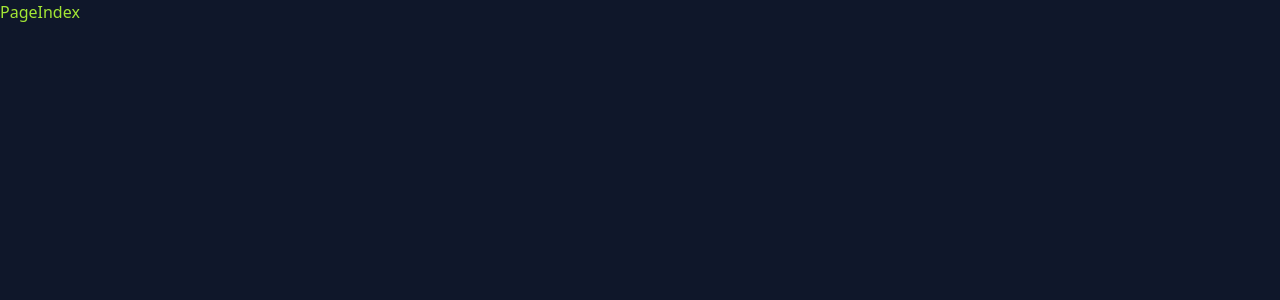
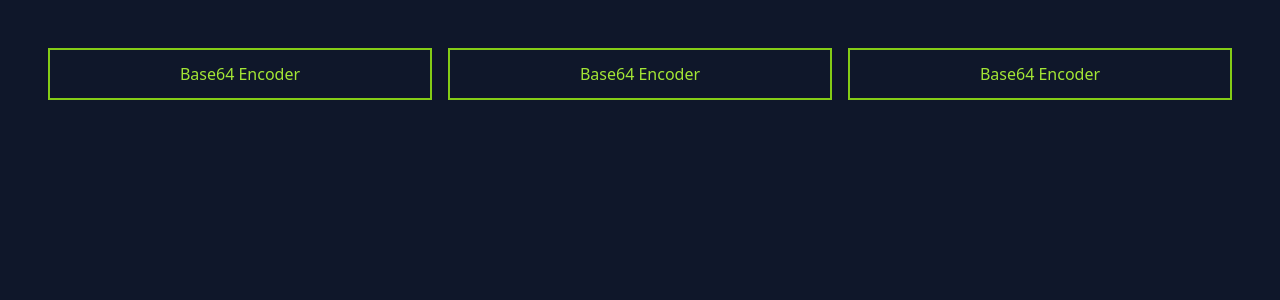
Before and after one commit to emmanueloctavi0/devtools, a React (Vite) app: page / in a window 1280 px wide. Shown: the top 300 px of the page. Built offline with nearby package versions, Linux system fonts and the light colour scheme.

Commit message:
index page and animations added

```diff
--- a/package.json
+++ b/package.json
@@ -10,6 +10,7 @@
     "preview": "vite preview"
   },
   "dependencies": {
+    "animate.css": "^4.1.1",
     "react": "^18.3.1",
     "react-dom": "^18.3.1",
     "react-router": "^7.1.1"
--- a/src/Router.jsx
+++ b/src/Router.jsx
@@ -6,7 +6,7 @@ import { PageIndex } from "./core/pages/PageIndex";
 export const Router = () => {
   return (
     <Routes>
-      <Route path="codec" element={<Codec/>} />
+      <Route path="base64" element={<Codec/>} />
       <Route path="/" element={<PageIndex/>} />
     </Routes>
   );
--- a/src/codec/pages/Codec.jsx
+++ b/src/codec/pages/Codec.jsx
@@ -17,7 +17,7 @@ export const Codec = () => {
 
   return (
     <>
-      <div className="container mx-auto text-center">
+      <div className="container mx-auto text-center animate__animated animate__fadeInDown animate__faster">
         <h1 className="mt-12 text-3xl">Base64 Encoder</h1>
         <Textarea
           title="Plain text"
--- /dev/null
+++ b/src/core/components/ToolLink.jsx
@@ -0,0 +1,9 @@
+import { Link } from "react-router"
+
+export const ToolLink = () => {
+  return (
+    <Link to="/base64" className="border-solid border-2 border-lime-500 p-3 hover:bg-lime-500 hover:text-slate-900 hover:transition-all hover:duration-200 duration-200">
+        Base64 Encoder
+    </Link>
+  )
+}
--- a/src/core/pages/PageIndex.jsx
+++ b/src/core/pages/PageIndex.jsx
@@ -1,6 +1,11 @@
+import { ToolLink } from "../components/ToolLink";
 
 export const PageIndex = () => {
   return (
-    <div>PageIndex</div>
-  )
-}
+    <div className="mx-12 mt-12 grid gap-4 grid-cols-3 grid-rows-3 text-center animate__animated animate__fadeInDown animate__faster">
+      <ToolLink />
+      <ToolLink />
+      <ToolLink />
+    </div>
+  );
+};
--- a/src/main.jsx
+++ b/src/main.jsx
@@ -3,6 +3,7 @@ import { createRoot } from "react-dom/client";
 import { BrowserRouter } from "react-router";
 import { Router } from "./Router";
 import "./index.css";
+import 'animate.css';
 
 createRoot(document.getElementById("root")).render(
   <StrictMode>
```
Also changed, not shown: 2 other files (tests, documents, lock files or other folders).
